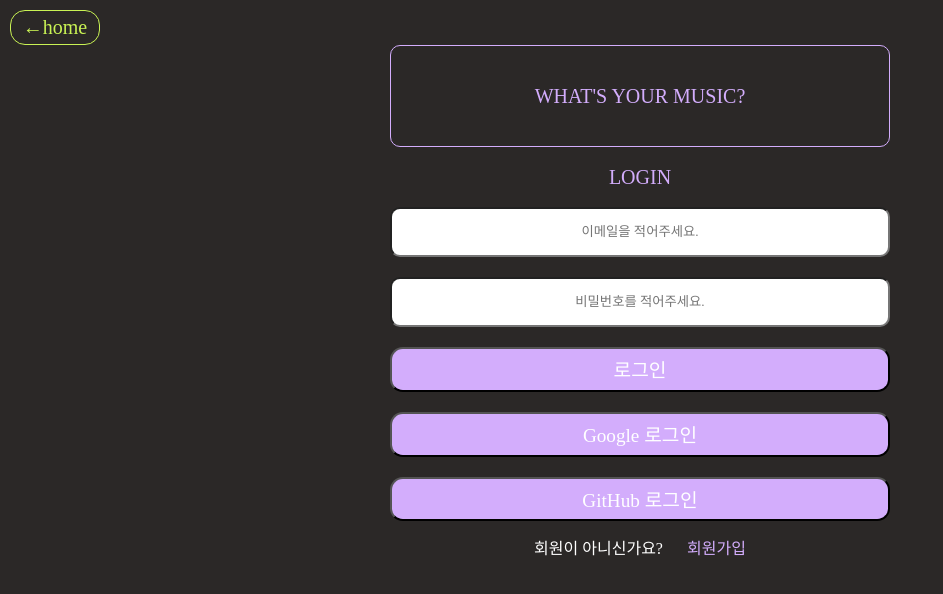
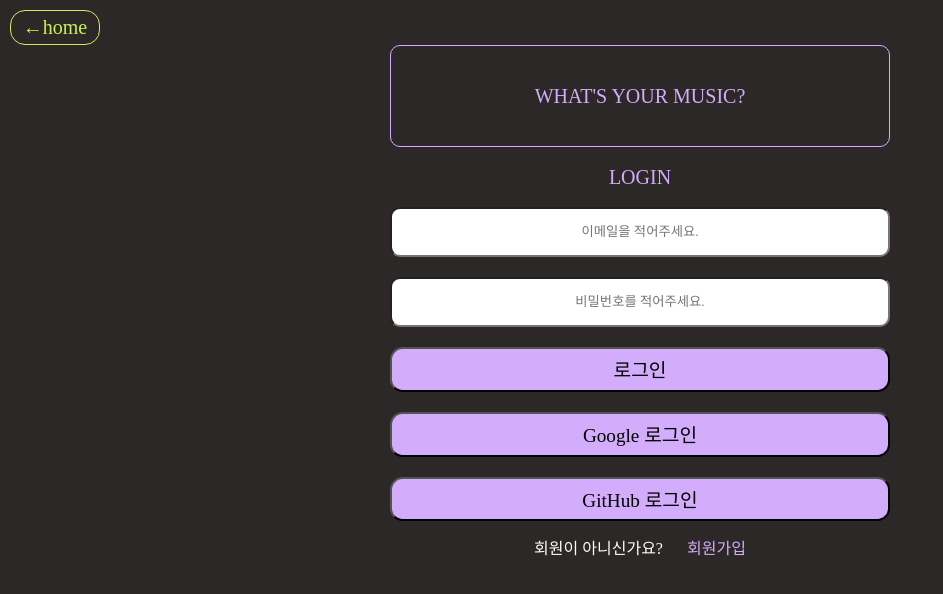
Before and after one commit to team7-newsfeed-project/whats-your-music, a React (Create React App) app: page /log_in in a window 1280 px wide. Shown: the top 594 px of the page, without its empty margins (0-943 px from the left). Built offline with nearby package versions, Linux system fonts and the light colour scheme; no server answers.

Commit message:
[Fix/#79] 마이페이지 내용 수정 부분 버그 해결

```diff
--- a/src/components/main/MyRecommend.jsx
+++ b/src/components/main/MyRecommend.jsx
@@ -1,6 +1,7 @@
 import React from "react";
 import { useSelector } from "react-redux";
 import RecommendPostVideoSection from "./RecommendPostVideoSection";
+import { Link } from "react-router-dom";
 
 const MyRecommend = () => {
     const myRecommends = useSelector((store) => store.userRecommend);
@@ -16,7 +17,7 @@ const MyRecommend = () => {
                 {filterMyRecommends.map((recommends) => {
                     const { id, title, date, content, videoSrc, nickname } = recommends;
                     return (
-                        <article key={id}>
+                        <Link to={`/detail/${id}`} key={id}>
                             <RecommendPostVideoSection videoSrc={videoSrc} />
 
                             <div>
@@ -40,7 +41,7 @@ const MyRecommend = () => {
                                     </li>
                                 </ul>
                             </div>
-                        </article>
+                        </Link>
                     );
                 })}
             </section>
--- a/src/components/styles/ButtonStyled.jsx
+++ b/src/components/styles/ButtonStyled.jsx
@@ -2,9 +2,9 @@ import styled from "styled-components";
 
 /* 쓸 수 있는 props : bgc, pd, mg, ml, mr, mb, bdc, bradius, color, fsize */
 export const NormalButton = styled.button`
-    background-color: ${(style) => style.$bgc || "var(--mainColor)"};
+    background-color: ${(style) => style.bgc || "var(--mainColor)"};
     padding: ${(style) =>
-        style.$pd
+        style.pd
             ? style.pd
                   .split(", ")
                   .map((value) => `${value}rem`)
@@ -16,8 +16,8 @@ export const NormalButton = styled.button`
    props 입력 형식 : pd={0.4, 1}  pd="0.4, 1" pd="2px" mg={2, 1} mg="2" */
 
     margin: ${(style) =>
-        style.$mg
-            ? style.$mg
+        style.mg
+            ? style.mg
                   .split(", ")
                   .map((value) => `${value}rem`)
                   .join(" ")
@@ -26,14 +26,14 @@ export const NormalButton = styled.button`
   1rem = 16px,2rem = 32px, 0.8rem = 16px 미만의 px등등
   padding: 0.4rem 1rem;
    props 넘겨주는 입력 형식 : pd={0.4, 1}*/
-    margin-top: ${(style) => (style.$mt ? `${style.$mt}rem`.join(" ") : "0rem")};
-    margin-left: ${(style) => (style.$ml ? `${style.$ml}rem`.join(" ") : "0rem")};
-    margin-right: ${(style) => (style.$mr ? `${style.$mr}rem`.join(" ") : "0rem")};
-    margin-bottom: ${(style) => (style.$mb ? `${style.$mb}rem`.join(" ") : "0rem")};
+    margin-top: ${(style) => (style.mt ? `${style.mt}rem`.join(" ") : "0rem")};
+    margin-left: ${(style) => (style.ml ? `${style.ml}rem`.join(" ") : "0rem")};
+    margin-right: ${(style) => (style.mr ? `${style.mr}rem`.join(" ") : "0rem")};
+    margin-bottom: ${(style) => (style.mb ? `${style.mb}rem`.join(" ") : "0rem")};
 
-    border: 1px solid ${(style) => style.$bdc || "var(--subColor2)"};
+    border: 1px solid ${(style) => style.bdc || "var(--subColor2)"};
     border-radius: ${(style) =>
-        style.radius || (style.$bradius && style.$bradius.includes("rem"))
+        style.radius || (style.bradius && style.$bradius.includes("rem"))
             ? style.radius
             : style.radius
             ? style.radius + "rem"
@@ -42,12 +42,12 @@ export const NormalButton = styled.button`
     /* 20rem, 10rem, 3rem, 0.4rem 등등 */
 
     color: ${(style) => style.color || "white"};
-    font-size: ${(style) => style.$fsize || "1.2rem"};
+    font-size: ${(style) => style.fsize || "1.2rem"};
 
     cursor: pointer;
     &:hover {
-        background-color: ${(style) => style.$hoverbgc || "var(--subColor2)"};
-        color: ${(style) => style.$hovercolor || "var(--mainColor)"};
+        background-color: ${(style) => style.hoverbgc || "var(--subColor2)"};
+        color: ${(style) => style.hovercolor || "var(--mainColor)"};
     }
 `;
 
--- a/src/pages/LogIn.jsx
+++ b/src/pages/LogIn.jsx
@@ -140,22 +140,22 @@ const LogIn = () => {
                 <Button
                     type="submit"
                     name="로그인"
-                    $bgc="var(--subColor1)"
-                    $color="black"
-                    $bdc="--subColor1"
+                    bgc="var(--subColor1)"
+                    color="black"
+                    bdc="--subColor1"
                 />
                 <Button
                     name="Google 로그인"
-                    $bgc="var(--subColor1)"
-                    $color="black"
-                    $bdc="--subColor1"
+                    bgc="var(--subColor1)"
+                    color="black"
+                    bdc="--subColor1"
                     onClick={(event) => onGoogleLogIn(event)}
                 />
                 <Button
                     name="GitHub 로그인"
-                    $bgc="var(--subColor1)"
-                    $color="black"
-                    $bdc="--subColor1"
+                    bgc="var(--subColor1)"
+                    color="black"
+                    bdc="--subColor1"
                     onClick={(event) => onGitHubLogIn(event)}
                 />
                 <LogInInfo>
--- a/src/pages/MyPage.jsx
+++ b/src/pages/MyPage.jsx
@@ -43,10 +43,9 @@ const MyPage = () => {
                     dispatch(setAccount({ image, nickname, comment }));
                     dispatch(setThumnailImg(user.image));
                     dispatch(setInitValue({ nickname, comment }));
-                    // dispatch(setEditValue({ nickname, comment }));
                 });
                 if (!user || !user.image) {
-                    alert(`1,로그인 해주세요!, ${user.image}`);
+                    alert(`로그인 해주세요!`);
                     navigate("/");
                 }
             } catch (error) {
```
